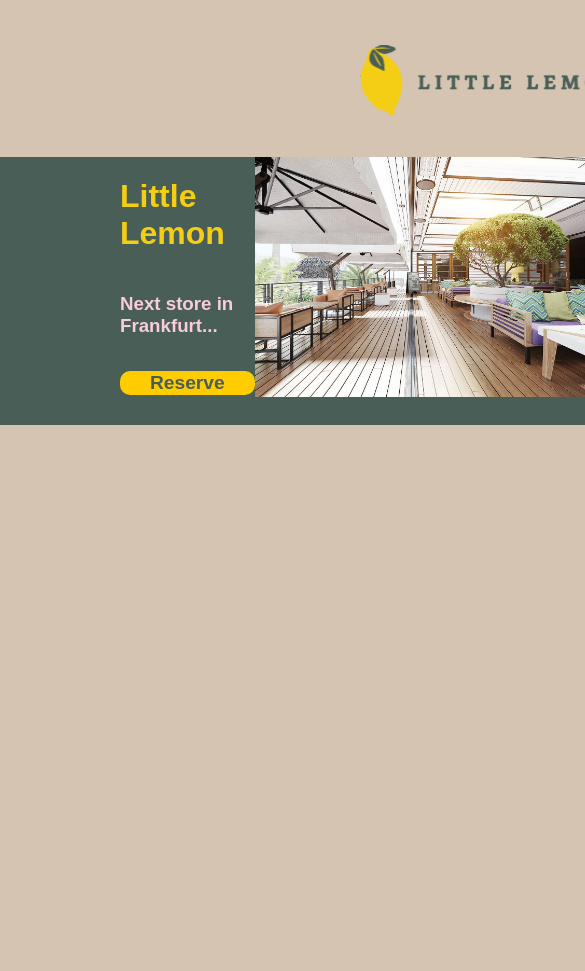
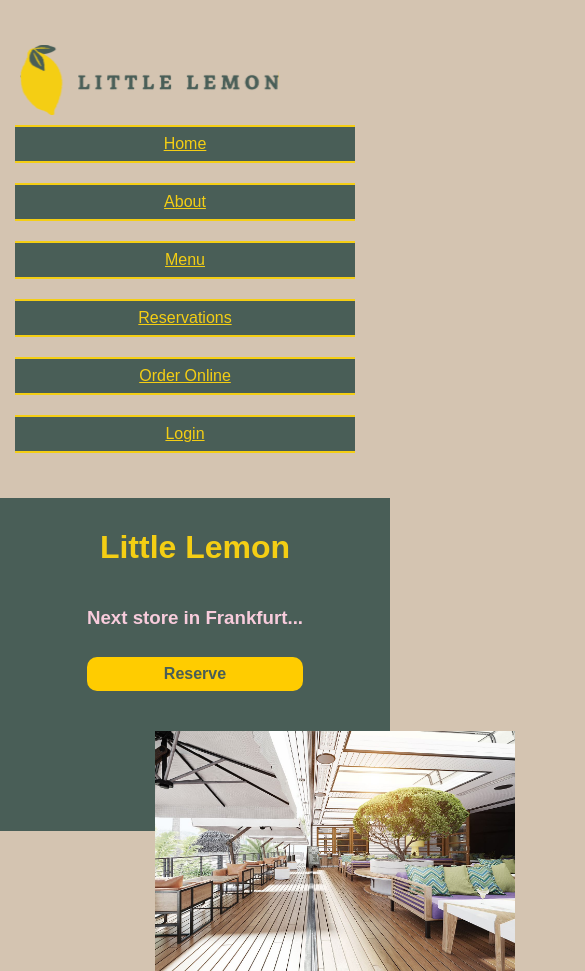
Before and after one commit to raffisowi/Capstone-project, a React (Create React App) app: page / in a window 390 px wide. Shown: the top 971 px of the page, 585 px wide, since content can reach past the window. Before the commit the page ends 844 px from the top, so only its background shows below. Built offline with nearby package versions, Linux system fonts and the light colour scheme.

Commit message:
Anpassung responsives Layout

```diff
--- a/public/index.html
+++ b/public/index.html
@@ -3,7 +3,7 @@
   <head>
     <meta charset="utf-8" />
     <link rel="icon" href="%PUBLIC_URL%/favicon.ico" />
-    <meta name="viewport" content="width=device-width, initial-scale=1" />
+    <meta name="viewport" content="width=device-width, initial-scale=1.0" />
     <meta name="theme-color" content="#000000" />
     <meta name="og:title" content="Little Lemon" />
     <meta
--- a/src/styles/Header.css
+++ b/src/styles/Header.css
@@ -1,19 +1,28 @@
 .header {
     background-color: #495E57;
     display: flex;
+    align-items: center;
+    justify-content: space-between;
+    padding: 20px;
   }
 
   .header-content {
     color: #F4CE14;
     margin-left: 120px;
     text-align: left;
+  }
+
+  h3 {
+    color: #f8ccdc;
+    text-align: center;
     flex: auto;
   }
 
-  .header-content h3 {
-    color: #f8ccdc;
-    text-align: left;
-    flex: auto;
+  .header-image {
+    margin-right: 250px;
+    width: 250px;
+    height: 150px;
+    border-radius: 50%;
   }
 
   .reserve-btn {
@@ -36,8 +45,27 @@
     color: #F4CE14;
   }
 
-  .header-image {
-    margin-right: 120px;
-    display: flex;
-    border-radius: 50%;
+  @media (max-width: 768px) {
+    .header {
+      flex-direction: column;
+      align-items: center;
+      padding: 10px;
+    }
+    .header-content {
+      margin-left: 0;
+      text-align: center;
+    }
+
+    .header-image {
+      margin: 10px 0;
+      width: 80px;
+      height: 80px;
+    }
+
+    .reserve-btn {
+      font-size: 1rem;
+      padding: 8px 20px;
+      width: auto;
+      margin-top: 10px;
+    }
   }
--- a/src/styles/Nav.css
+++ b/src/styles/Nav.css
@@ -4,6 +4,7 @@
     display: flex;
     margin-left: 300px;
     margin-top: 40px;
+    justify-content: center;
 
 }
 
@@ -36,3 +37,18 @@
     margin-top: 5px;
 
 }
+
+@media (max-width: 768px) {
+    .main-nav {
+      flex-direction: column;
+      align-items: center;
+      margin-left: 15px;
+    }
+
+    .nav-item {
+      margin: 10px 0;
+      padding: 8px 15px;
+      width: 100%;
+      text-align: center;
+    }
+  }
--- a/src/styles/Reservation.css
+++ b/src/styles/Reservation.css
@@ -35,7 +35,7 @@
   }
 
 
-  .input {
+.input {
     padding: 8px;
     border: 1px solid #d8d4c2;
     border-radius: 5px;
@@ -45,7 +45,7 @@
   }
 
 
-  select.input {
+select.input {
     -webkit-appearance: none;
     -moz-appearance: none;
     appearance: none;
@@ -53,7 +53,7 @@
   }
 
 
-  #submit-btn {
+#submit-btn {
     background-color: #f4d35e;
     color: #344e41;
     font-weight: bold;
@@ -67,18 +67,10 @@
     text-align: center;
   }
 
-  #submit-btn:hover {
+#submit-btn:hover {
     background-color: #e9c46a;
   }
 
-
-
-
-
-
-
-
-/* Reservierungen anzeigen */
 ul {
   list-style-type: none;
   padding: 0;
@@ -91,3 +83,23 @@
   color: #f4f1de;
   text-align: center;
 }
+
+@media (max-width: 768px) {
+    .bookingForm {
+      width: 100%;
+      padding: 15px;
+    }
+
+    .input, #submit-btn {
+      width: 100%;
+      font-size: 1rem;
+    }
+
+    .booking-item label {
+      font-size: 0.9rem;
+    }
+
+    .reservations {
+      font-size: 0.9rem;
+    }
+  }
```
